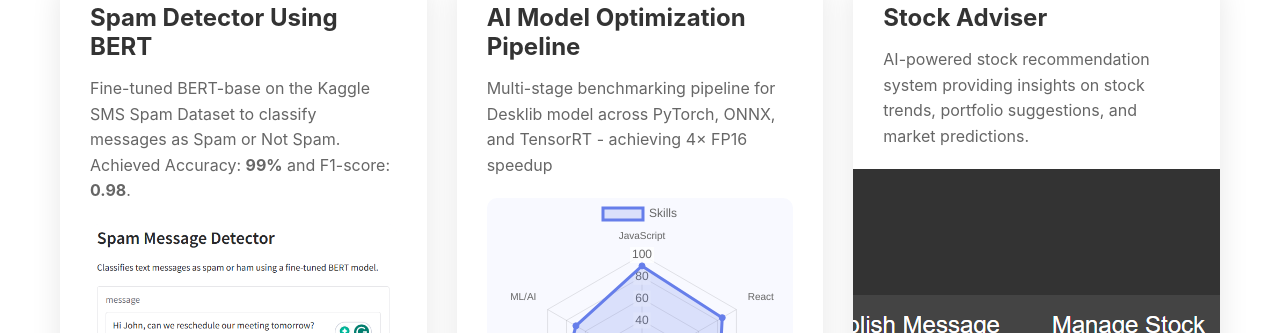
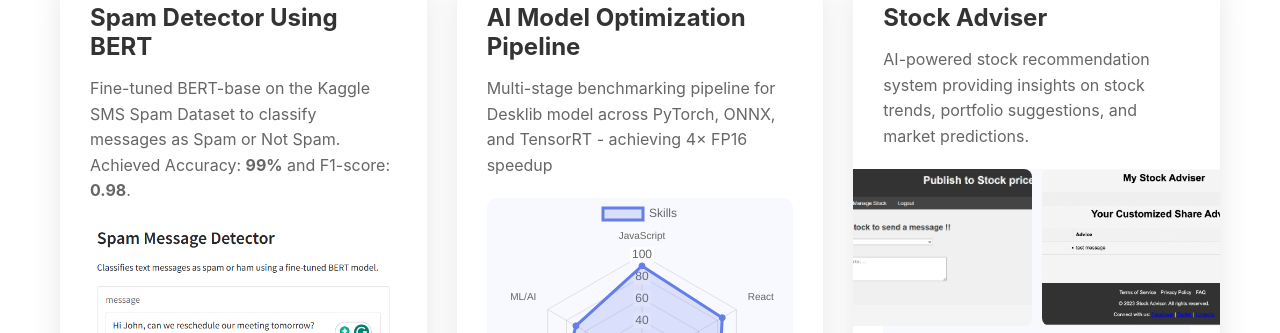
Before and after one commit to Chhalma/portfolio, a plain HTML site: page index.html in a window 1280 px wide. Shown: the part 1076-1409 px from the top of the page. Drawn offline with nearby package versions, Linux system fonts and the light colour scheme; no server answers.

Commit message:
Update style.css

```diff
--- a/style.css
+++ b/style.css
@@ -272,6 +272,25 @@ a.logo {
     gap: 30px;
     margin-bottom: 60px;
     perspective: 1000px; /* keeps job-grid 3D perspective if needed */
+}
+.stock-slider {
+  display: flex;
+  overflow-x: auto;
+  gap: 10px;
+  scroll-behavior: smooth; /* smooth scrolling */
+  padding-bottom: 10px;
+}
+
+.stock-slider img {
+  flex: 0 0 auto;  /* keep width fixed */
+  width: 250px;    /* adjust size */
+  border-radius: 8px;
+  object-fit: cover;
+}
+
+/* Optional: hide scrollbar */
+.stock-slider::-webkit-scrollbar {
+  display: none;
 }
 
 /* Card style for both projects and YouTube videos */
```
